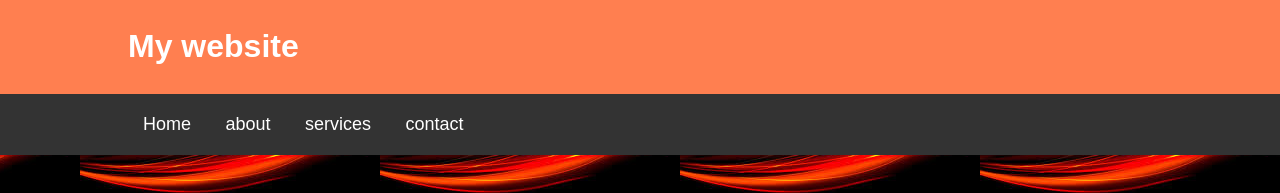
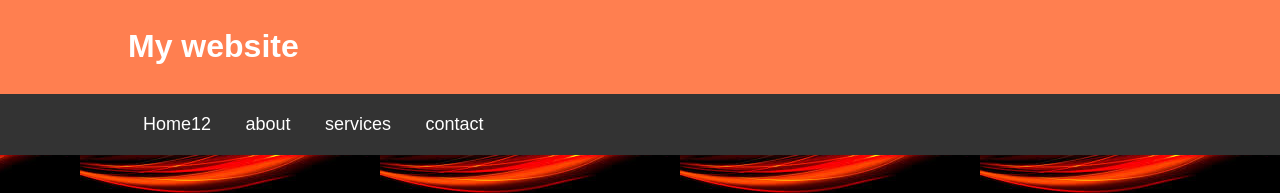
Before and after one commit to Anshalali/csscrashcourse, a plain HTML site: page mywebsite/index.html in a window 1280 px wide. Shown: the top 193 px of the page. Drawn offline with Linux system fonts and the light colour scheme.

Commit message:
checking commit

```diff
--- a/mywebsite/index.html
+++ b/mywebsite/index.html
@@ -14,7 +14,7 @@
 	<nav id="navbar">
 		<div class="container">
 		<ul>
-			<li><a href="#">Home</a></li>
+			<li><a href="#">Home12</a></li>
 			<li><a href="#">about</a></li>
 			<li><a href="#">services</a></li>
 			<li><a href="#">contact</a></li>
```
